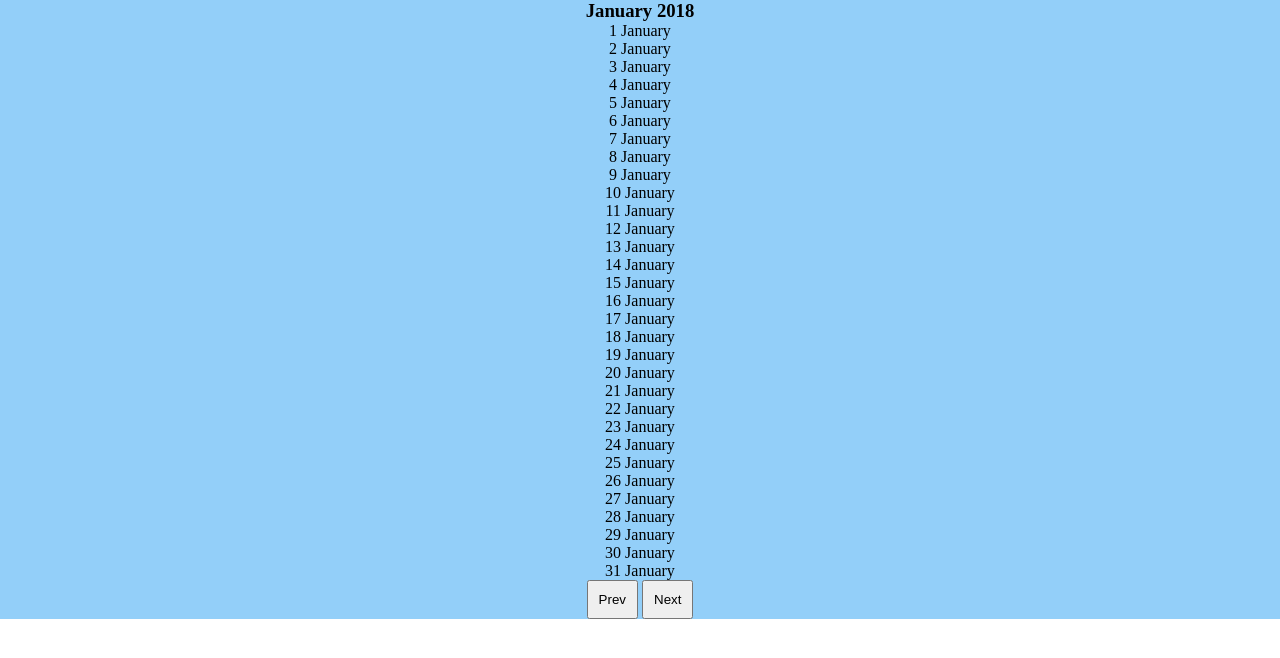
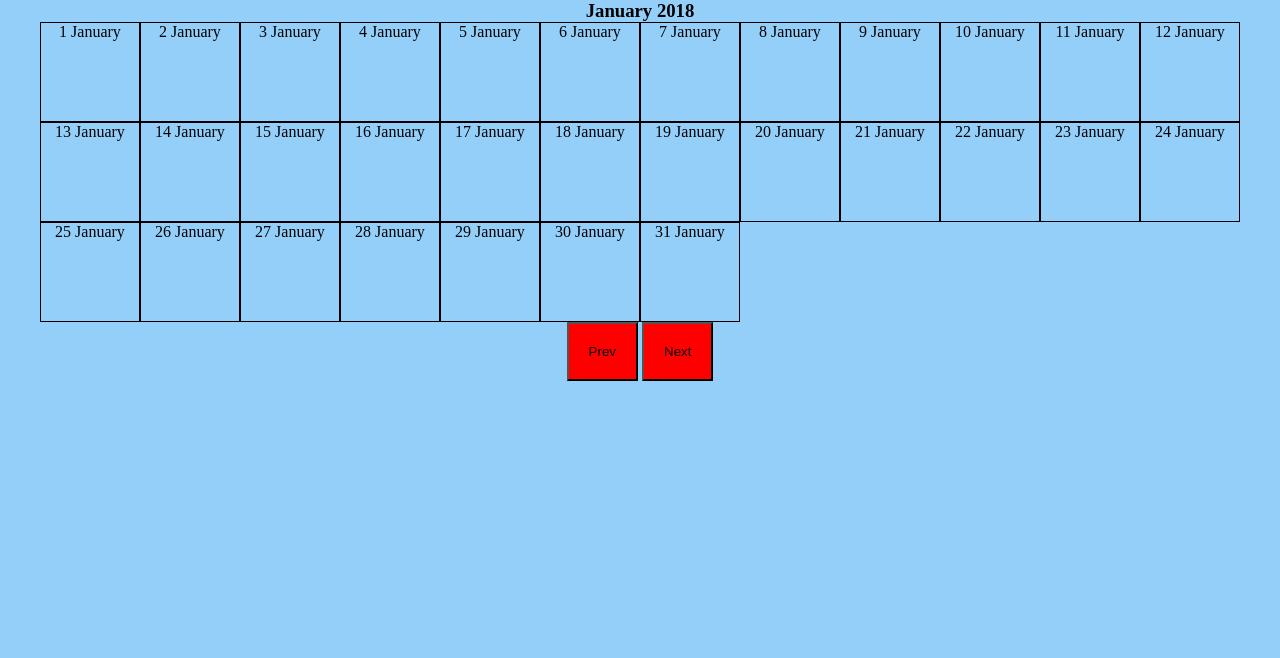
Before and after one commit to medmoline/ajax-ex-calendar, a plain HTML site: page ajax-ex-calendar/index.html in a window 1280 px wide. Drawn offline with nearby package versions, Linux system fonts and the light colour scheme.

Commit message:
css minimo

```diff
--- a/ajax-ex-calendar/index.html
+++ b/ajax-ex-calendar/index.html
@@ -17,8 +17,10 @@
 
           </ul>
         </div>
+      <div class="buttons">
         <button class="prev">Prev</button>
         <button class="next">Next</button>
+      </div>
       </div>
     </section>
     <script src="main.js" charset="utf-8"></script>
--- a/ajax-ex-calendar/main.js
+++ b/ajax-ex-calendar/main.js
@@ -12,6 +12,7 @@ $(document).ready(function() {
   var moment_date = moment(data);
   //giorni in un mese
   var giorni = moment_date.daysInMonth();
+  console.log(giorni);
   //variabile per mese
   var mese = moment_date.format('MMMM');
   //variabile per anno
--- a/ajax-ex-calendar/style.css
+++ b/ajax-ex-calendar/style.css
@@ -6,6 +6,7 @@
 
 section{
   background-color: #93cff9;
+  height: 100vh;
 }
 
 .container{
@@ -14,12 +15,20 @@ section{
   text-align: center;
 
 }
-
-
+ul::after{
+  clear:both;
+  content:'';
+  display: table;
+}
 li{
   list-style-type: none;
+  float:left;
+  border:1px solid black;
+  width:100px;
+  height:100px;
 }
 
 button{
-  padding:10px;
+  padding:20px;
+  background-color: red;
 }
```
